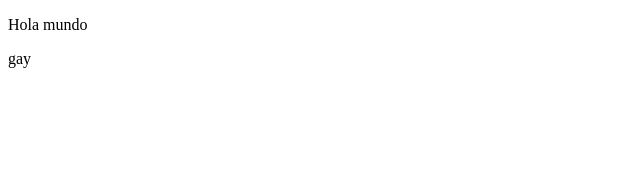
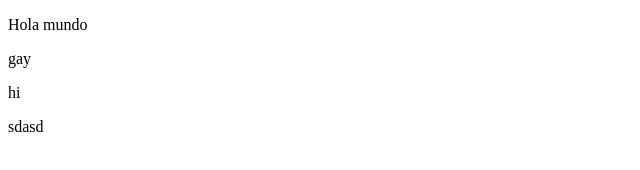
Before and after one commit to danielzzzterling/api, a plain HTML site: page index.html in a window 1280 px wide. Shown: the full height of the page, 0-640 px from the left. Drawn offline with Linux system fonts and the light colour scheme.

Commit message:
secondcommit

```diff
--- a/index.html
+++ b/index.html
@@ -10,6 +10,12 @@
     <p>Hola mundo</p>
 
     <div class="daniel">gay</div>
+    <p>hi</p>
+
+
+
+
+    sdasd
 
 </body>
 </html>
```
